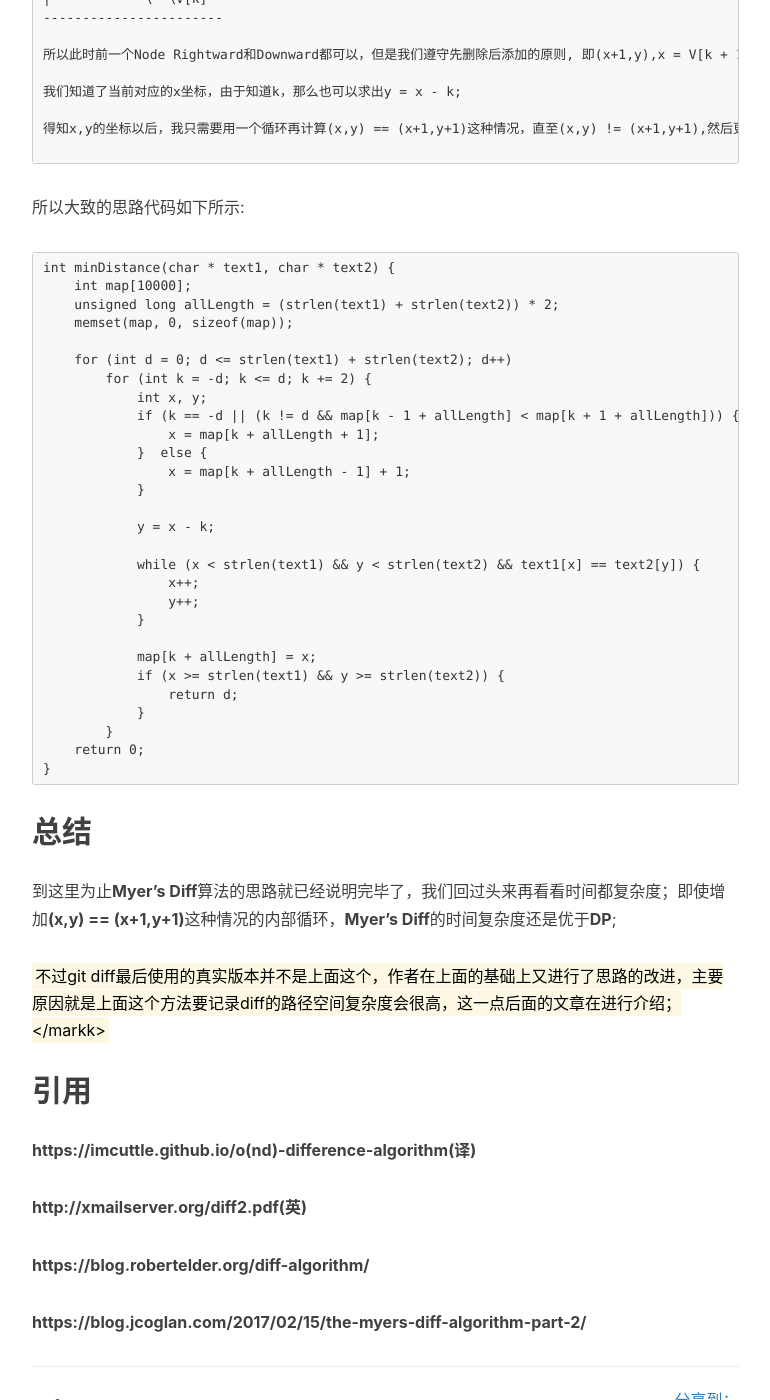
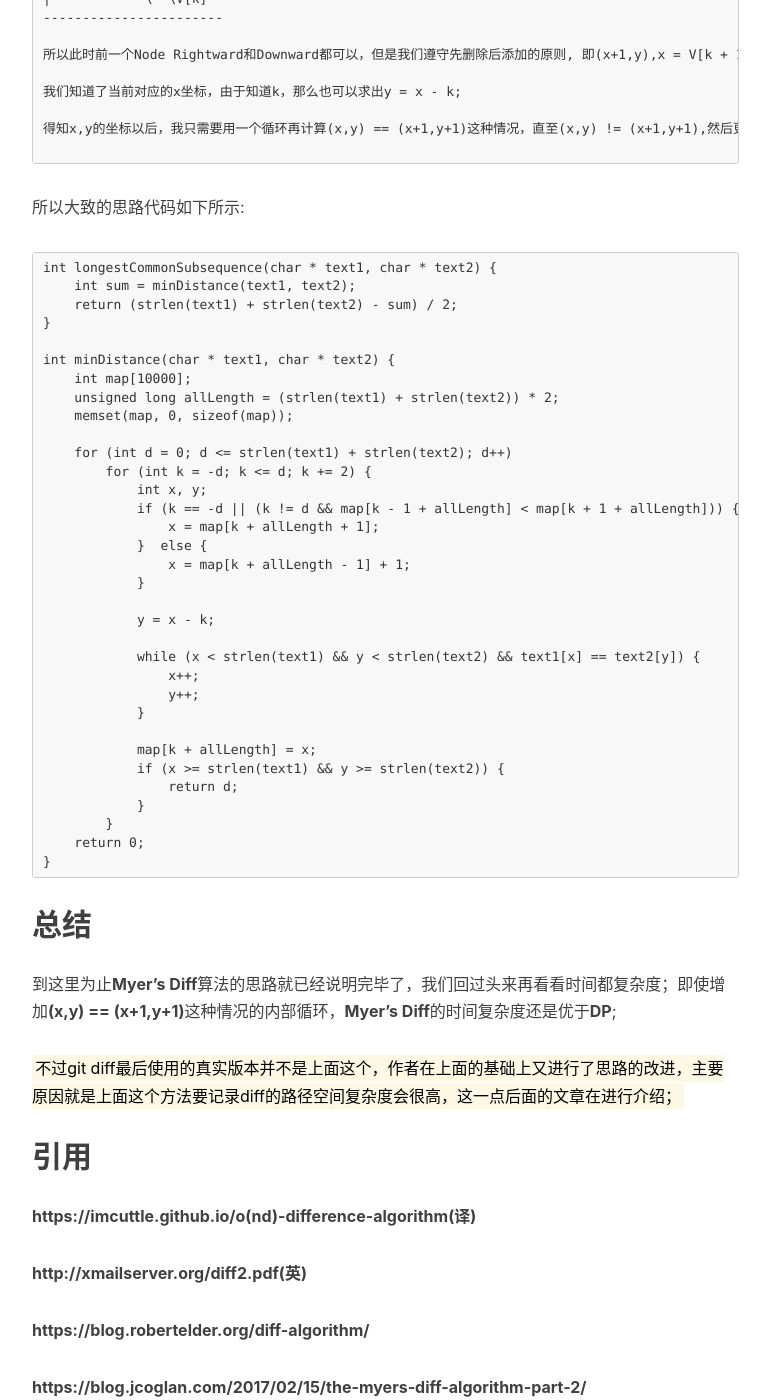
Before and after one commit to beichenming/beichenming.github.io, a Jekyll site: the page built from _posts/2018-05-05-git_diff2_myer_diff_ appear.md, in a window 1280 px wide and 1400 px high, scrolled down 4402 px. Shown: the whole window, without its empty margins (233-1003 px from the left). Built offline with Jekyll 4.4.1, drawn with Linux system fonts in a browser that asks for light colours; nearby versions of some CDN libraries; comment, search, counter and statistics services are not loaded.

Commit message:
更新文章内容

````diff
--- a/_posts/2018-05-05-git_diff2_myer_diff_ appear.md
+++ b/_posts/2018-05-05-git_diff2_myer_diff_ appear.md
@@ -204,6 +204,11 @@
 所以大致的思路代码如下所示:
 
 ```
+int longestCommonSubsequence(char * text1, char * text2) {
+    int sum = minDistance(text1, text2);
+    return (strlen(text1) + strlen(text2) - sum) / 2;
+}
+
 int minDistance(char * text1, char * text2) {
     int map[10000];
     unsigned long allLength = (strlen(text1) + strlen(text2)) * 2;
@@ -237,7 +242,7 @@
 
 到这里为止**Myer's Diff**算法的思路就已经说明完毕了，我们回过头来再看看时间都复杂度；即使增加**(x,y) == (x+1,y+1)**这种情况的内部循环，**Myer's Diff**的时间复杂度还是优于**DP**;
 
-<mark>不过git diff最后使用的真实版本并不是上面这个，作者在上面的基础上又进行了思路的改进，主要原因就是上面这个方法要记录diff的路径空间复杂度会很高，这一点后面的文章在进行介绍；</markk>
+<mark>不过git diff最后使用的真实版本并不是上面这个，作者在上面的基础上又进行了思路的改进，主要原因就是上面这个方法要记录diff的路径空间复杂度会很高，这一点后面的文章在进行介绍；</mark>
 
 
 ## 引用
````
